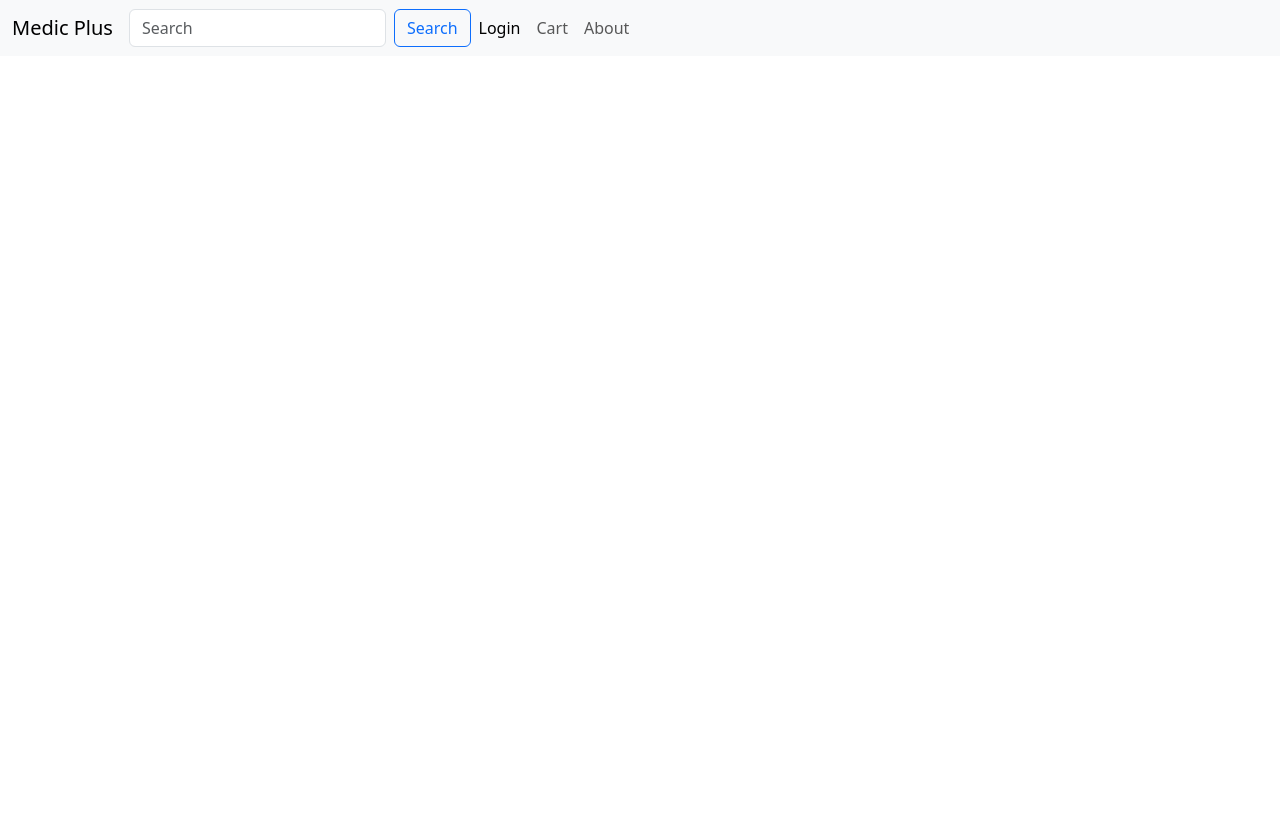
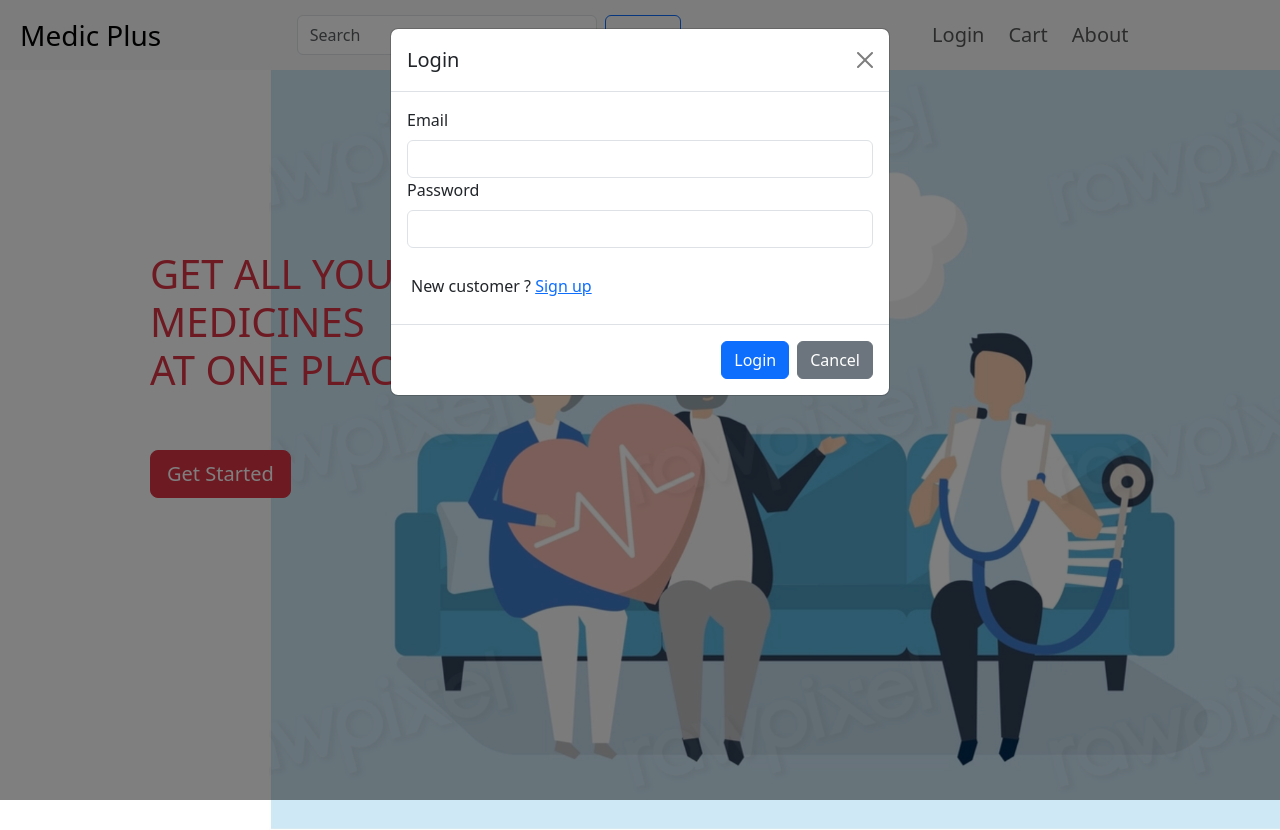
Before and after one commit to Swapnilchaware/medic-plus, a plain HTML site: page index.html in a window 1280 px wide. Both pictures are taken after a click on the link "Login". Before the commit the page ends 800 px from the top, so only its background shows below. Drawn offline with nearby package versions, Linux system fonts and the light colour scheme.

Commit message:
added bg,link

```diff
--- a/css/index.css
+++ b/css/index.css
@@ -1,3 +1,31 @@
-h1 {
-    color: green;
+#navbarTogglerDemo01 {
+    display: flex !important;
+    justify-content: center;
 }
+
+
+#section1 {
+    background-image: url("/assets/bg-3.jpg");
+    height: 95vh;
+    width: 100%;
+    background-repeat: no-repeat;
+    background-size: auto 100%; /* Maintain the original image aspect ratio, and ensure it covers the height */
+    background-position:  right center,left center; /* Position the background to the left and right */
+}
+
+
+#info-section {
+    position: absolute;
+    top: 250px;
+    left: 150px;
+}
+
+.custom-width-search {
+    width: 300px;
+    height: 40px;
+}
+
+.sign-up-link {
+    margin-left: 10px;
+    padding: 10px;
+}
--- a/index.html
+++ b/index.html
@@ -11,28 +11,29 @@
 
     <!-- navbar start -->
 
-    <nav class="navbar navbar-expand-lg bg-body-tertiary">
+    <nav class="navbar navbar-expand-lg bg-body-tertiary p-2">
       <div class="container-fluid">
-          <button class="navbar-toggler" type="button" data-bs-toggle="collapse" data-bs-target="#navbarTogglerDemo01" aria-controls="navbarTogglerDemo01" aria-expanded="false" aria-label="Toggle navigation">
+        <button class="navbar-toggler" type="button" data-bs-toggle="collapse" data-bs-target="#navbarTogglerDemo03" aria-controls="navbarTogglerDemo03" aria-expanded="false" aria-label="Toggle navigation">
           <span class="navbar-toggler-icon"></span>
         </button>
-          <div class="collapse navbar-collapse" id="navbarTogglerDemo01">
-            <a class="navbar-brand" href="#">Medic Plus</a>
-            <form class="d-flex" role="search">
-                <input class="form-control me-2" type="search" placeholder="Search" aria-label="Search">
+        <a class="navbar-brand fs-3" href="#">Medic Plus</a>
+        <div class="collapse navbar-collapse" id="navbarTogglerDemo03">
+          <form class="d-flex m-auto ml-5" role="search">
+            <input class="form-control me-2 w-200 custom-width-search" type="search" placeholder="Search" aria-label="Search">
             <button class="btn btn-outline-primary" type="submit">Search</button>
           </form>
-            <ul class="navbar-nav me-auto mb-2 mb-lg-0">
-              <li class="nav-item">
-                <a class="nav-link active" aria-current="page" href="#">Login</a>
+          <ul class="navbar-nav m-auto mb-2 mb-lg-0">
+            <li class="nav-item p-1">
+              <a class="nav-link fs-5" aria-current="page" href="#" data-bs-toggle="modal" data-bs-target="#exampleModal">Login</a>
             </li>
-              <li class="nav-item">
-                <a class="nav-link" href="#">Cart</a>
+            <li class="nav-item p-1">
+              <a class="nav-link fs-5" href="#">Cart</a>
             </li>
-              <li class="nav-item">
-                <a class="nav-link" aria-disabled="true">About</a>
+            <li class="nav-item p-1 fs-5">
+              <a class="nav-link" aria-current="page" href="medicine.html">About</a>
             </li>
           </ul>
+
         </div>
       </div>
     </nav>
@@ -40,11 +41,69 @@
     <!-- navbar ends -->
 
 
+    <!-- section -->
+
+    <div class="container-fluid" id="section1">
+      <div id="info-section">
+        <h1 class="text-danger fs-1">GET ALL YOUR <br> MEDICINES <br> AT ONE PLACE.</h1>
+        <button type="button" id="getStartenBtn" class="btn btn-lg btn-danger mt-5 ml-5" >Get Started</button>
+      </div>
+    </div>
+
+    <!-- section -->
 
 
+    <!-- login-modal -->
+
+    <div class="modal fade" id="exampleModal" tabindex="-1" aria-labelledby="exampleModalLabel" aria-hidden="true">
+      <div class="modal-dialog">
+        <div class="modal-content">
+          <div class="modal-header">
+            <h1 class="modal-title fs-5" id="exampleModalLabel">Login</h1>
+            <button type="button" class="btn-close" data-bs-dismiss="modal" aria-label="Close"></button>
+          </div>
+          <div class="modal-body">
+            <label for="email" class="form-label">Email</label>
+            <input type="email" id="email" class="form-control">
+
+            <label for="inputPassword5" class="form-label">Password</label>
+            <input type="password" id="inputPassword5" class="form-control" aria-describedby="passwordHelpBlock">
+          </div>
+          <p class="sign-up-link">New customer ? <a href="#" data-bs-toggle="modal" data-bs-target="#signUpModal">Sign up</a></p>
+          <div class="modal-footer">
+            <button type="button" class="btn btn-primary">Login</button>
+            <button type="button" class="btn btn-secondary" data-bs-dismiss="modal">Cancel</button>
+          </div>
+        </div>
+      </div>
+    </div>
+
+    <!-- login-modal -->
 
 
+      <!-- sign-up-modal -->
 
+      <div class="modal fade" id="signUpModal" tabindex="-1" aria-labelledby="exampleModalLabel" aria-hidden="true">
+        <div class="modal-dialog">
+          <div class="modal-content">
+            <div class="modal-header">
+              <h1 class="modal-title fs-5" id="exampleModalLabel">Sign up</h1>
+              <button type="button" class="btn-close" data-bs-dismiss="modal" aria-label="Close"></button>
+            </div>
+            <div class="modal-body">
+              <label for="inputPassword5" class="form-label">Enter Mobile Number</label>
+              <input type="number" id="inputPassword5" class="form-control" aria-describedby="passwordHelpBlock">
+            </div>
+          <p class="sign-up-link">Existing customer ? <a href="#" data-bs-toggle="modal" data-bs-target="#exampleModal">Login</a></p>
+            <div class="modal-footer">
+              <button type="button" class="btn btn-primary">Continue</button>
+              <button type="button" class="btn btn-secondary" data-bs-dismiss="modal">Cancel</button>
+            </div>
+          </div>
+        </div>
+      </div>
+
+      <!-- sign-up-modal -->
 
 
     <script src="https://cdn.jsdelivr.net/npm/bootstrap@5.3.2/dist/js/bootstrap.bundle.min.js" integrity="sha384-C6RzsynM9kWDrMNeT87bh95OGNyZPhcTNXj1NW7RuBCsyN/o0jlpcV8Qyq46cDfL" crossorigin="anonymous"></script>
--- /dev/null
+++ b/medicine.html
@@ -0,0 +1,44 @@
+<!DOCTYPE html>
+<html lang="en">
+<head>
+    <meta charset="UTF-8">
+    <meta name="viewport" content="width=device-width, initial-scale=1.0">
+    <title>Document</title>
+    <link href="https://cdn.jsdelivr.net/npm/bootstrap@5.3.2/dist/css/bootstrap.min.css" rel="stylesheet" integrity="sha384-T3c6CoIi6uLrA9TneNEoa7RxnatzjcDSCmG1MXxSR1GAsXEV/Dwwykc2MPK8M2HN" crossorigin="anonymous">
+    <link rel="stylesheet" href="/css/medincine.css">
+</head>
+<body>
+
+    <!-- navbar start -->
+
+    <nav class="navbar navbar-expand-lg bg-body-tertiary p-2">
+        <div class="container-fluid">
+          <button class="navbar-toggler" type="button" data-bs-toggle="collapse" data-bs-target="#navbarTogglerDemo03" aria-controls="navbarTogglerDemo03" aria-expanded="false" aria-label="Toggle navigation">
+            <span class="navbar-toggler-icon"></span>
+          </button>
+          <a class="navbar-brand fs-3" href="#">Medic Plus</a>
+          <div class="collapse navbar-collapse" id="navbarTogglerDemo03">
+            <form class="d-flex m-auto ml-5" role="search">
+              <input class="form-control me-2 w-200 custom-width-search" type="search" placeholder="Search" aria-label="Search">
+              <button class="btn btn-outline-primary" type="submit">Search</button>
+            </form>
+            <ul class="navbar-nav m-auto mb-2 mb-lg-0">
+              <li class="nav-item p-1">
+                <a class="nav-link fs-5" aria-current="page" href="#" data-bs-toggle="modal" data-bs-target="#exampleModal">Login</a>
+              </li>
+              <li class="nav-item p-1">
+                <a class="nav-link fs-5" href="#">Cart</a>
+              </li>
+              <li class="nav-item p-1 fs-5">
+                <a class="nav-link" aria-current="page" href="#">About</a>
+              </li>
+            </ul>
+
+          </div>
+        </div>
+      </nav>
+
+      <!-- navbar ends -->
+    <script src="/js/medicine.js"></script>
+</body>
+</html>
```
Also changed, not shown: assets/bg-3.jpg (added), css/medincine.css (added), js/medicine.js (added). Lines whose indentation alone changed are shown as unchanged.
